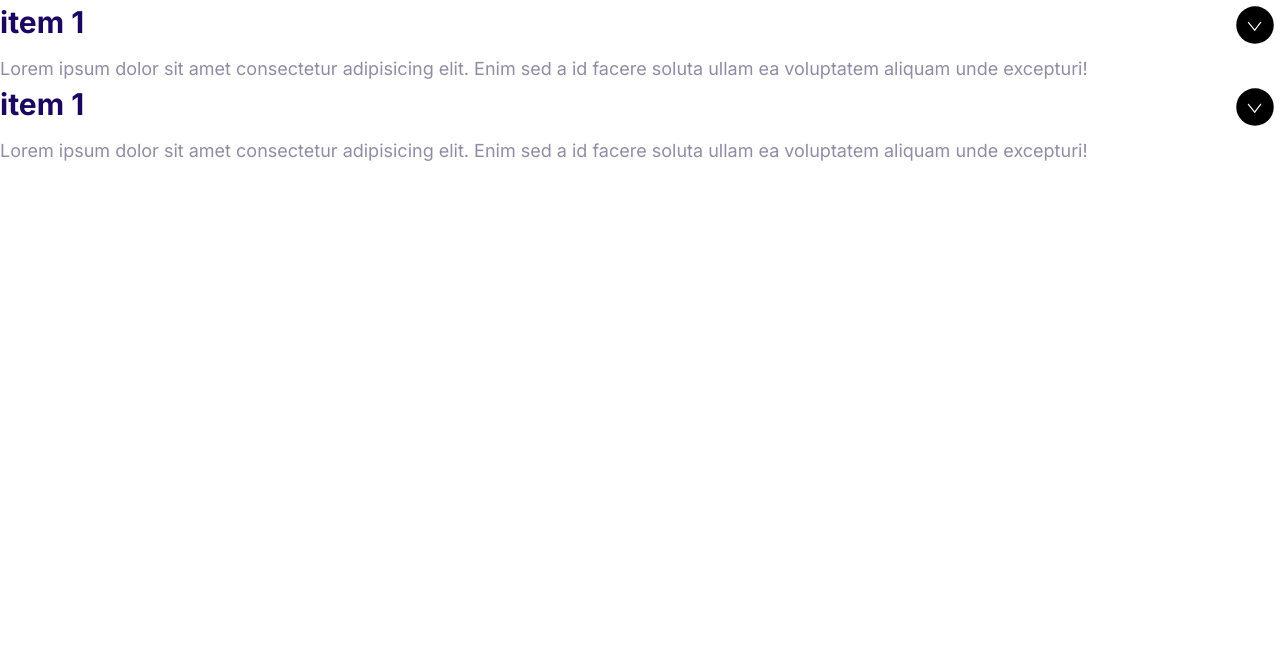
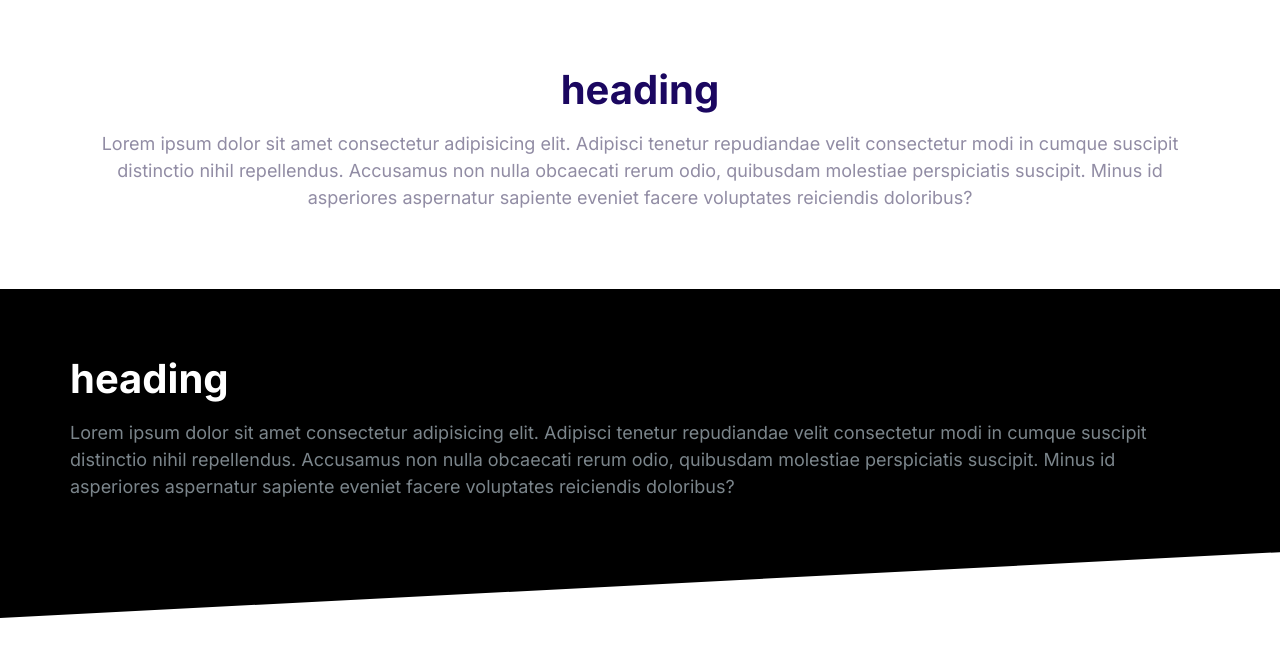
Before and after one commit to alexcammeraat/First-website-build, a plain HTML site: page index.html in a window 1280 px wide. Drawn offline with Linux system fonts and the light colour scheme.

Commit message:
Block Component created.

```diff
--- a/CSS/stylesheet.css
+++ b/CSS/stylesheet.css
@@ -542,7 +542,7 @@ bottom: 10px;
 /*! collapsible */
 
 .collapsible__header{
-    display: flex;
+    display: flex; /* makes sure the title and icon are beside eachother */
     justify-content: space-between; /*this pushes the items to the edges of the container and adds space between them*/
 }
 
@@ -573,3 +573,41 @@ bottom: 10px;
     max-height: 100vh;
 opacity: 1;
 }
+
+/* block */
+.block{
+    --padding-vertical: 6rem; /* a veriable that is avalible only for "block elements" and there children. */
+    padding: var(--padding-vertical) 2rem;
+
+}
+.block__header{ /* if we didnt make a seprate class, then everything under the block element would be center aligned even cards etc.*/
+    text-align: center;
+}
+.block__heading{
+    margin-top: 0;
+}
+
+.block--dark {
+    background: #000;
+    color: #7b858b;
+}
+
+.block--dark .block__heading{
+    color: #fff;
+}
+
+.block--skewed-right{
+    padding-bottom: calc(var(--padding-vertical) + 4rem);
+    clip-path: polygon(0% 0%, 100% 0%, 100% 100%, 0% 80%);
+}
+
+.block--skewed-left{
+    padding-bottom: calc(var(--padding-vertical) + 4rem);
+    clip-path: polygon(0% 0%, 100% 0%, 100% 80%, 0% 100%);
+}
+
+/* Width of page contraint */
+.container{
+    max-width: 1140px;
+    margin: 0 auto; /*centers the block "0" px for vertial margin and "auto" for horizontal margin*/
+}
--- a/index.html
+++ b/index.html
@@ -12,26 +12,21 @@
     <link rel="stylesheet" href="CSS/stylesheet.css">
 </head>
 <body>
-<div class="collapsible collapsible--expanded">
-  <header class="collapsible__header">
-    <h2 class="collapsible__heading">item 1</h2>
-    <img class="collapsible__chevron" src="/Images/chevron.svg"/>
+<section class="block container">
+  <header class="block__header">
+    <h2 class="block__heading" > heading </h2>
+    <p>Lorem ipsum dolor sit amet consectetur adipisicing elit. Adipisci tenetur repudiandae velit consectetur modi in cumque suscipit distinctio nihil repellendus. Accusamus non nulla obcaecati rerum odio, quibusdam molestiae perspiciatis suscipit. Minus id asperiores aspernatur sapiente eveniet facere voluptates reiciendis doloribus?</p>
   </header>
+</section>
 
-  <div class="collapsible__content">
-    Lorem ipsum dolor sit amet consectetur adipisicing elit. Enim sed a id facere soluta ullam ea voluptatem aliquam unde excepturi!
-  </div>
-</div>
-<div class="collapsible collapsible--expanded">
-  <header class="collapsible__header">
-    <h2 class="collapsible__heading">item 1</h2>
-    <img class="collapsible__chevron" src="/Images/chevron.svg"/>
-  </header>
+<section class="block block--dark block--skewed-left">
 
-  <div class="collapsible__content">
-    Lorem ipsum dolor sit amet consectetur adipisicing elit. Enim sed a id facere soluta ullam ea voluptatem aliquam unde excepturi!
-  </div>
-</div>
+    <div class="container">
+      <h2 class="block__heading" > heading </h2>
+      <p>Lorem ipsum dolor sit amet consectetur adipisicing elit. Adipisci tenetur repudiandae velit consectetur modi in cumque suscipit distinctio nihil repellendus. Accusamus non nulla obcaecati rerum odio, quibusdam molestiae perspiciatis suscipit. Minus id asperiores aspernatur sapiente eveniet facere voluptates reiciendis doloribus?</p>
+    </div>
+
+</section>
 <script src="js/main.js"></script>
 </body>
 </html>
```
